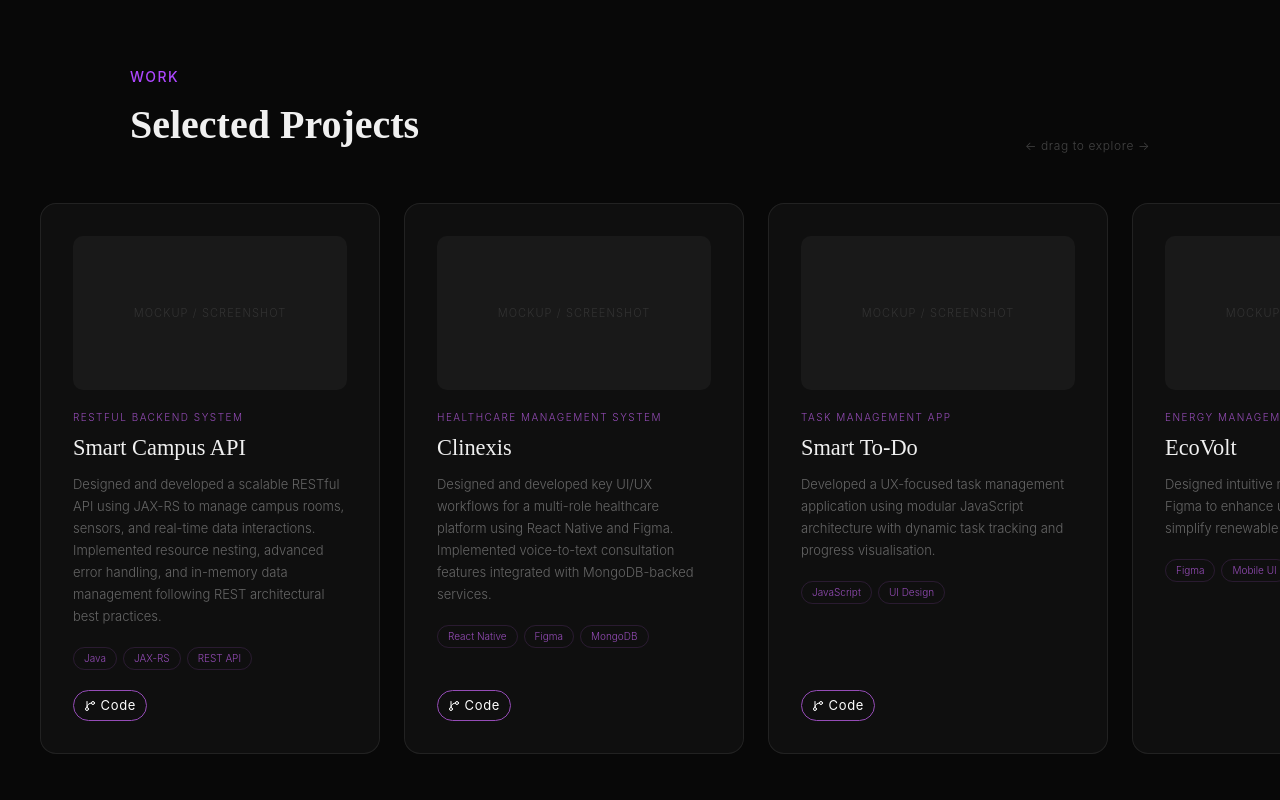
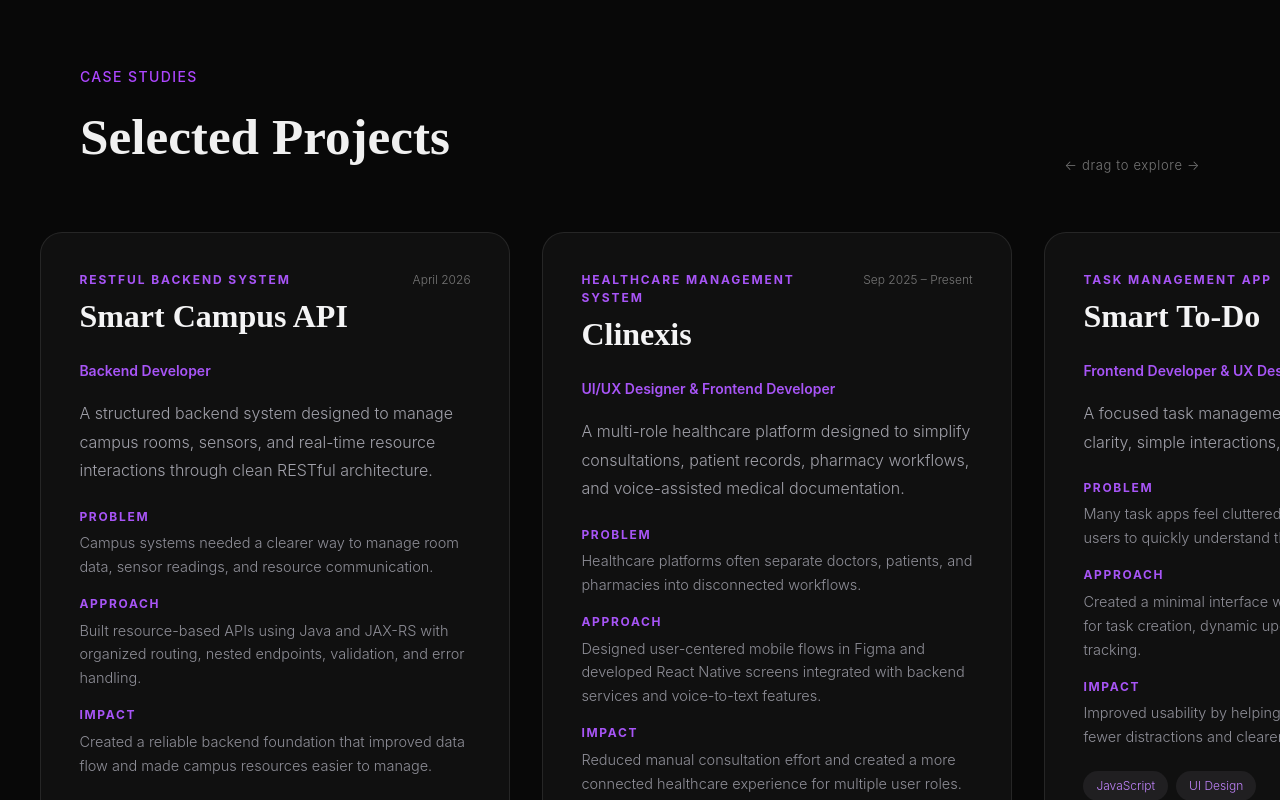
Before and after one commit to NadithiMoonasingha/My_Portfolio, a Next.js app: page / in a window 1280 px wide. Shown: the part 1580-2380 px from the top of the page. Built offline with nearby package versions, Linux system fonts and the light colour scheme.

Commit message:
Made few modifications in the Inteface

```diff
--- a/src/components/HorizontalProjects.tsx
+++ b/src/components/HorizontalProjects.tsx
@@ -4,6 +4,7 @@ import { useRef } from "react";
 import { portfolioData } from "@/data/portfolio";
 import { motion } from "framer-motion";
 import { ExternalLink, GitBranch } from "lucide-react";
+import Image from "next/image";
 
 export default function HorizontalProjects() {
   const trackRef = useRef<HTMLDivElement>(null);
@@ -11,16 +12,20 @@ export default function HorizontalProjects() {
   const handleMouseDown = (e: React.MouseEvent) => {
     const track = trackRef.current;
     if (!track) return;
+
     const startX = e.pageX - track.offsetLeft;
     const scrollLeft = track.scrollLeft;
+
     const onMove = (e: MouseEvent) => {
       const x = e.pageX - track.offsetLeft;
       track.scrollLeft = scrollLeft - (x - startX);
     };
+
     const onUp = () => {
       window.removeEventListener("mousemove", onMove);
       window.removeEventListener("mouseup", onUp);
     };
+
     window.addEventListener("mousemove", onMove);
     window.addEventListener("mouseup", onUp);
   };
@@ -28,14 +33,48 @@ export default function HorizontalProjects() {
   return (
     <section id="projects" style={{ padding: "8rem 0" }}>
       <motion.div
-        initial={{ opacity: 0, y: 30 }} whileInView={{ opacity: 1, y: 0 }}
-        viewport={{ once: true }} transition={{ duration: 0.9 }}
-        style={{ padding: "0 2.5rem", maxWidth: "1100px", margin: "0 auto 3rem" }}
+        initial={{ opacity: 0, y: 30 }}
+        whileInView={{ opacity: 1, y: 0 }}
+        viewport={{ once: true }}
+        transition={{ duration: 0.8 }}
+        style={{
+          padding: "0 2.5rem",
+          maxWidth: "1200px",
+          margin: "0 auto 3.5rem",
+        }}
       >
-        <p className="text-purple-500 text-sm font-medium tracking-widest uppercase mb-2">Work</p>
-        <div style={{ display: "flex", justifyContent: "space-between", alignItems: "flex-end" }}>
-          <h2 style={{ fontFamily: "'Playfair Display', serif", fontSize: "2.5rem", fontWeight: 700, color: "#f0f0f0" }}>Selected Projects</h2>
-          <p style={{ fontSize: "12px", color: "#444", letterSpacing: "0.05em" }}>← drag to explore →</p>
+        <p className="text-purple-500 text-sm font-medium tracking-widest uppercase mb-3">
+          Case Studies
+        </p>
+
+        <div
+          style={{
+            display: "flex",
+            justifyContent: "space-between",
+            alignItems: "flex-end",
+            gap: "2rem",
+          }}
+        >
+          <h2
+            style={{
+              fontFamily: "'Playfair Display', serif",
+              fontSize: "3.2rem",
+              fontWeight: 700,
+              color: "#f0f0f0",
+            }}
+          >
+            Selected Projects
+          </h2>
+
+          <p
+            style={{
+              fontSize: "13px",
+              color: "#777",
+              letterSpacing: "0.05em",
+            }}
+          >
+            ← drag to explore →
+          </p>
         </div>
       </motion.div>
 
@@ -43,78 +82,165 @@ export default function HorizontalProjects() {
         ref={trackRef}
         onMouseDown={handleMouseDown}
         style={{
-          display: "flex", gap: "1.5rem",
-          overflowX: "auto", overflowY: "hidden",
+          display: "flex",
+          gap: "2rem",
+          overflowX: "auto",
+          overflowY: "hidden",
           padding: "0 2.5rem 2rem",
           cursor: "grab",
           scrollbarWidth: "none",
           WebkitOverflowScrolling: "touch",
         }}
       >
-        {portfolioData.projects.map((project, i) => (
+        {portfolioData.projects.map((project) => (
           <motion.div
             key={project.title}
             initial={{ opacity: 0, x: 40 }}
             whileInView={{ opacity: 1, x: 0 }}
             viewport={{ once: true }}
-            transition={{ duration: 0.7, delay: i * 0.08 }}
+            transition={{ duration: 0.01 }}
+            whileHover={{borderColor: "#954cb7"}}
             style={{
               flexShrink: 0,
-              width: "340px",
-              background: "rgba(255,255,255,0.03)",
-              border: "0.5px solid rgba(255,255,255,0.08)",
-              borderRadius: "16px",
-              padding: "2rem",
+              width: "470px",
+              minHeight: "720px",
+              background: "rgba(255,255,255,0.035)",
+              border: "1px solid rgba(255,255,255,0.09)",
+              borderRadius: "22px",
+              padding: "2.4rem",
               display: "flex",
               flexDirection: "column",
-              gap: "1.25rem",
-              transition: "border-color 0.4s",
+              gap: "1.4rem",
+              transition: "border-color 0.4s, transform 0.4s",
             }}
-            whileHover={{ borderColor: "rgba(149,76,183,0.4)" }}
           >
-            <div style={{ aspectRatio: "16/9", background: "rgba(255,255,255,0.04)", borderRadius: "10px", display: "flex", alignItems: "center", justifyContent: "center" }}>
-              <span style={{ fontSize: "11px", color: "#333", letterSpacing: "0.1em" }}>MOCKUP / SCREENSHOT</span>
+            <div>
+              <div
+                style={{
+                  display: "flex",
+                  justifyContent: "space-between",
+                  gap: "1rem",
+                  alignItems: "flex-start",
+                  marginBottom: "0.9rem",
+                }}
+              >
+                <div>
+                  <p
+                    style={{
+                      fontSize: "12px",
+                      color: "#a855f7",
+                      letterSpacing: "0.16em",
+                      textTransform: "uppercase",
+                      marginBottom: "0.55rem",
+                      fontWeight: 700,
+                    }}
+                  >
+                    {project.subtitle}
+                  </p>
+
+                  <h3
+                    style={{
+                      fontFamily: "'Playfair Display', serif",
+                      fontSize: "2rem",
+                      lineHeight: 1.15,
+                      fontWeight: 600,
+                      color: "#f4f4f5",
+                      marginBottom: "0.7rem",
+                    }}
+                  >
+                    {project.title}
+                  </h3>
                 </div>
+
+                <p
+                  style={{
+                    fontSize: "12px",
+                    color: "#777",
+                    whiteSpace: "nowrap",
+                  }}
+                >
+                  {project.date}
+                </p>
+              </div>
+
+              <p
+                style={{
+                  fontSize: "14px",
+                  color: "#a855f7",
+                  fontWeight: 600,
+                  marginBottom: "1.1rem",
+                }}
+              >
+                {project.role}
+              </p>
+
+              <p
+                style={{
+                  fontSize: "16px",
+                  color: "#a1a1aa",
+                  lineHeight: 1.8,
+                  fontWeight: 300,
+                }}
+              >
+                {project.description}
+              </p>
+            </div>
+
+            <div
+              style={{
+                display: "grid",
+                gap: "1rem",
+              }}
+            >
               <div>
-              <p style={{ fontSize: "10px", color: "#954cb7", letterSpacing: "0.15em", textTransform: "uppercase", marginBottom: "6px" }}>{project.subtitle}</p>
-              <h3 style={{ fontFamily: "'Playfair Display', serif", fontSize: "1.4rem", fontWeight: 500, color: "#f0f0f0", marginBottom: "8px" }}>{project.title}</h3>
-              <p style={{ fontSize: "13px", color: "#666", lineHeight: 1.7, fontWeight: 300 }}>{project.description}</p>
+                <p style={labelStyle}>Problem</p>
+                <p style={caseTextStyle}>{project.details.problem}</p>
               </div>
-            <div style={{ display: "flex", flexWrap: "wrap", gap: "6px" }}>
-              {project.tags.map(tag => (
-                <span key={tag} style={{ fontSize: "10px", padding: "3px 10px", border: "0.5px solid rgba(149,76,183,0.2)", color: "#954cb7", borderRadius: "100px" }}>{tag}</span>
+
+              <div>
+                <p style={labelStyle}>Approach</p>
+                <p style={caseTextStyle}>{project.details.approach}</p>
+              </div>
+
+              <div>
+                <p style={labelStyle}>Impact</p>
+                <p style={caseTextStyle}>{project.details.impact}</p>
+              </div>
+            </div>
+
+            <div style={{ display: "flex", flexWrap: "wrap", gap: "8px" }}>
+              {project.tags.map((tag) => (
+                <span
+                  key={tag}
+                  style={{
+                    fontSize: "12px",
+                    padding: "6px 13px",
+                    border: "1px solid #954cb7)",
+                    color: "#c084fc",
+                    borderRadius: "100px",
+                    background: "rgba(219, 196, 230, 0.08)",
+                  }}
+                >
+                  {tag}
+                </span>
               ))}
             </div>
-            <div style={{ display: "flex", gap: "1rem", marginTop: "auto" }}>
+
+            <div style={{ display: "flex", gap: "1rem" }}>
               {project.live && (
                 <motion.a
-              href={project.repo}
+                  href={project.live}
                   target="_blank"
                   rel="noopener noreferrer"
                   whileHover={{ y: -3, scale: 1.03 }}
                   transition={{ type: "spring", stiffness: 300 }}
-              style={{
-                padding: "0.5rem 0.9rem",
-                display: "flex",
-                alignItems: "center",
-                gap: "5px",
-                border: "0.5px solid #954cb7",
-                color: "#FFFFFF",
-                borderRadius: "100px",
-                fontSize: "13px",
-                fontWeight: 400,
-                letterSpacing: "0.05em",
-                textDecoration: "none",
-                position: "relative",
-                overflow: "hidden"
-              }}
+                  style={buttonStyle}
                   className="glow-btn"
                 >
-                <ExternalLink size={12} /> Live
+                  <ExternalLink size={15} /> Live
                 </motion.a>
+              )}
 
-
-              )}
               {project.repo && (
                 <motion.a
                   href={project.repo}
@@ -122,25 +248,51 @@ export default function HorizontalProjects() {
                   rel="noopener noreferrer"
                   whileHover={{ y: -3, scale: 1.03 }}
                   transition={{ type: "spring", stiffness: 300 }}
-                  style={{
-                    padding: "0.3rem 0.6rem",
-                    display: "flex",
-                    alignItems: "center",
-                    gap: "5px",
-                    border: "0.5px solid #954cb7",
-                    color: "#FFFFFF",
-                    borderRadius: "100px",
-                    fontSize: "13px",
-                    fontWeight: 400,
-                    letterSpacing: "0.05em",
-                    textDecoration: "none",
-                    position: "relative",
-                    overflow: "hidden"
-                  }}
+                  style={buttonStyle}
                   className="glow-btn"
                 >
-                  <GitBranch size={12} /> Code
+                  <GitBranch size={15} /> Code
                 </motion.a>
+              )}
+            </div>
+
+            <div
+              style={{
+                marginTop: "auto",
+                width: "100%",
+                aspectRatio: "16 / 9",
+                borderRadius: "16px",
+                overflow: "hidden",
+                border: "1px solid rgba(255,255,255,0.08)",
+                background: "rgba(255,255,255,0.04)",
+                position: "relative",
+              }}
+            >
+              {project.image ? (
+                <Image
+                src={project.image}
+                alt={`${project.title} preview`}
+                fill
+                style={{
+                  objectFit: "cover",
+                  objectPosition: "top",
+                }}
+              />
+              ) : (
+                <div
+                  style={{
+                    marginTop: "auto",
+                    width: "10%",
+                    aspectRatio: "16 / 9",
+                    borderRadius: "16px",
+                    overflow: "hidden",
+                    border: "1px solid rgba(255,255,255,0.08)",
+                    background: "linear-gradient(135deg, rgba(149,76,183,0.08), rgba(0,0,0,0.4))",
+                    position: "relative",
+                  }}
+                >
+                  Project Preview
+                </div>
               )}
             </div>
           </motion.div>
@@ -149,3 +301,35 @@ export default function HorizontalProjects() {
     </section>
   );
 }
+
+const labelStyle: React.CSSProperties = {
+  fontSize: "12px",
+  color: "#a855f7",
+  letterSpacing: "0.14em",
+  textTransform: "uppercase",
+  fontWeight: 700,
+  marginBottom: "0.35rem",
+};
+
+const caseTextStyle: React.CSSProperties = {
+  fontSize: "14.5px",
+  color: "#8f8f98",
+  lineHeight: 1.65,
+  fontWeight: 300,
+};
+
+const buttonStyle: React.CSSProperties = {
+  padding: "0.6rem 1rem",
+  display: "flex",
+  alignItems: "center",
+  gap: "6px",
+  border: "1px solid #954cb7",
+  color: "#ffffff",
+  borderRadius: "100px",
+  fontSize: "14px",
+  fontWeight: 500,
+  letterSpacing: "0.04em",
+  textDecoration: "none",
+  position: "relative",
+  overflow: "hidden",
+};
--- a/src/data/portfolio.ts
+++ b/src/data/portfolio.ts
@@ -12,8 +12,22 @@ export const portfolioData = {
       title: "Smart Campus API",
       subtitle: "RESTful Backend System",
       date: "April 2026",
+      role: "Backend Developer",
+      image: "/projects/SmartAPI_SplashScreen.jpeg",
+
+
       description:
-        "Designed and developed a scalable RESTful API using JAX-RS to manage campus rooms, sensors, and real-time data interactions. Implemented resource nesting, advanced error handling, and in-memory data management following REST architectural best practices.",
+        "A structured backend system designed to manage campus rooms, sensors, and real-time resource interactions through clean RESTful architecture.",
+
+      details: {
+        problem:
+          "Campus systems needed a clearer way to manage room data, sensor readings, and resource communication.",
+        approach:
+          "Built resource-based APIs using Java and JAX-RS with organized routing, nested endpoints, validation, and error handling.",
+        impact:
+          "Created a reliable backend foundation that improved data flow and made campus resources easier to manage.",
+      },
+
       tags: ["Java", "JAX-RS", "REST API"],
       live: "",
       repo: "https://github.com/NadithiMoonasingha/SmartCampusAPI.git",
@@ -23,63 +37,147 @@ export const portfolioData = {
       title: "Clinexis",
       subtitle: "Healthcare Management System",
       date: "Sep 2025 – Present",
+      role: "UI/UX Designer & Frontend Developer",
+      image: "/projects/Clinexis_SplashScreen.jpeg",
+
       description:
-        "Designed and developed key UI/UX workflows for a multi-role healthcare platform using React Native and Figma. Implemented voice-to-text consultation features integrated with MongoDB-backed services.",
+        "A multi-role healthcare platform designed to simplify consultations, patient records, pharmacy workflows, and voice-assisted medical documentation.",
+
+      details: {
+        problem:
+          "Healthcare platforms often separate doctors, patients, and pharmacies into disconnected workflows.",
+        approach:
+          "Designed user-centered mobile flows in Figma and developed React Native screens integrated with backend services and voice-to-text features.",
+        impact:
+          "Reduced manual consultation effort and created a more connected healthcare experience for multiple user roles.",
+      },
+
       tags: ["React Native", "Figma", "MongoDB"],
       live: "",
       repo: "https://github.com/Rahulshanth/SDGP-Clinexis.git",
     },
+
     {
       title: "Smart To-Do",
       subtitle: "Task Management App",
       date: "Feb 2026 – Present",
+      role: "Frontend Developer & UX Designer",
+      image: "/projects/smart-todo.png",
+
       description:
-        "Developed a UX-focused task management application using modular JavaScript architecture with dynamic task tracking and progress visualisation.",
+        "A focused task management app designed around clarity, simple interactions, and progress visibility.",
+
+      details: {
+        problem:
+          "Many task apps feel cluttered and make it difficult for users to quickly understand their progress.",
+        approach:
+          "Created a minimal interface with modular JavaScript logic for task creation, dynamic updates, and visual progress tracking.",
+        impact:
+          "Improved usability by helping users manage tasks with fewer distractions and clearer feedback.",
+      },
+
       tags: ["JavaScript", "UI Design"],
       live: "",
       repo: "https://github.com/NadithiMoonasingha/ToDo-UX.git",
     },
+
     {
       title: "EcoVolt",
       subtitle: "Energy Management App",
       date: "Sep 2025 – Jan 2026",
+      role: "UI/UX Designer",
+      image: "/projects/ecovolt.png",
+
       description:
-        "Designed intuitive mobile UI workflows in Figma to enhance user interaction and simplify renewable energy usage tracking.",
+        "A mobile UI concept created to make renewable energy tracking more understandable, accessible, and visually engaging.",
+
+      details: {
+        problem:
+          "Energy tracking tools can feel technical and difficult for everyday users to interpret.",
+        approach:
+          "Designed clean mobile workflows in Figma with simple navigation, readable data layouts, and user-friendly visual hierarchy.",
+        impact:
+          "Made energy insights easier to understand and improved the overall usability of the tracking experience.",
+      },
+
       tags: ["Figma", "Mobile UI"],
       live: "",
       repo: "",
     },
+
     {
       title: "Earth In Force",
       subtitle: "Climate Action Website",
       date: "Jun 2025 – Jul 2025",
+      role: "Frontend Developer",
+      image: "/projects/earth-in-force.png",
+
       description:
-        "Built a responsive multi-page website using HTML, CSS, and JavaScript with interactive UI components.",
+        "A responsive climate awareness website built to communicate environmental action through clean layouts and interactive UI elements.",
+
+      details: {
+        problem:
+          "Climate awareness content can feel static, reducing user engagement and exploration.",
+        approach:
+          "Developed a multi-page responsive website using HTML, CSS, and JavaScript with interactive interface components.",
+        impact:
+          "Created a more engaging digital experience that supports awareness and encourages users to explore climate-related content.",
+      },
+
       tags: ["HTML", "CSS", "JavaScript"],
       live: "",
       repo: "",
     },
+
     {
       title: "MathBro",
       subtitle: "Terminal-Based Math Quiz App",
       date: "Nov 2024",
+      role: "Software Developer",
+      image: "/projects/mathbro.png",
+
       description:
-        "Built a Python-based quiz application with randomized questions, difficulty levels, and performance tracking.",
+        "A lightweight terminal-based quiz application designed to support math practice through randomized questions and instant feedback.",
+
+      details: {
+        problem:
+          "Students need simple practice tools that help them test knowledge without complex setup.",
+        approach:
+          "Built a Python command-line system with randomized questions, difficulty levels, scoring, and performance tracking.",
+        impact:
+          "Supported quick self-learning and helped users track progress in a simple environment.",
+      },
+
       tags: ["Python"],
       live: "",
       repo: "https://github.com/NadithiMoonasingha/MathBro.git",
     },
+
     {
       title: "Bank Account Management System",
       subtitle: "Java Desktop App",
       date: "Jun 2024 – Jul 2024",
+      role: "Software Developer",
+      image: "/projects/bank-system.png",
+
       description:
-        "Developed a Java-based menu-driven system to manage customer accounts including transactions and account updates.",
+        "A Java-based desktop system created to manage account operations, customer records, transactions, and account updates.",
+
+      details: {
+        problem:
+          "Manual banking record handling can be slow, repetitive, and prone to mistakes.",
+        approach:
+          "Developed a structured menu-driven Java application with account creation, transaction handling, and data management features.",
+        impact:
+          "Improved accuracy and efficiency in managing basic customer banking operations.",
+      },
+
       tags: ["Java"],
       live: "",
       repo: "https://github.com/NadithiMoonasingha/bank_account_management_system.git",
     },
   ],
+
 
   skills: {
     Programming: ["Python", "Java", "HTML", "CSS", "JavaScript", "React Native", "React", "TypeScript", "Next.js", "Tailwind CSS"],
```
Also changed, not shown: src/components/Hero.tsx (+5 -3 lines), src/components/Projects.tsx (deleted, +0 -64 lines), public/projects/Clinexis_HomePage.jpeg (added), public/projects/Clinexis_SplashScreen.jpeg (added). Lines whose indentation alone changed are shown as unchanged.
